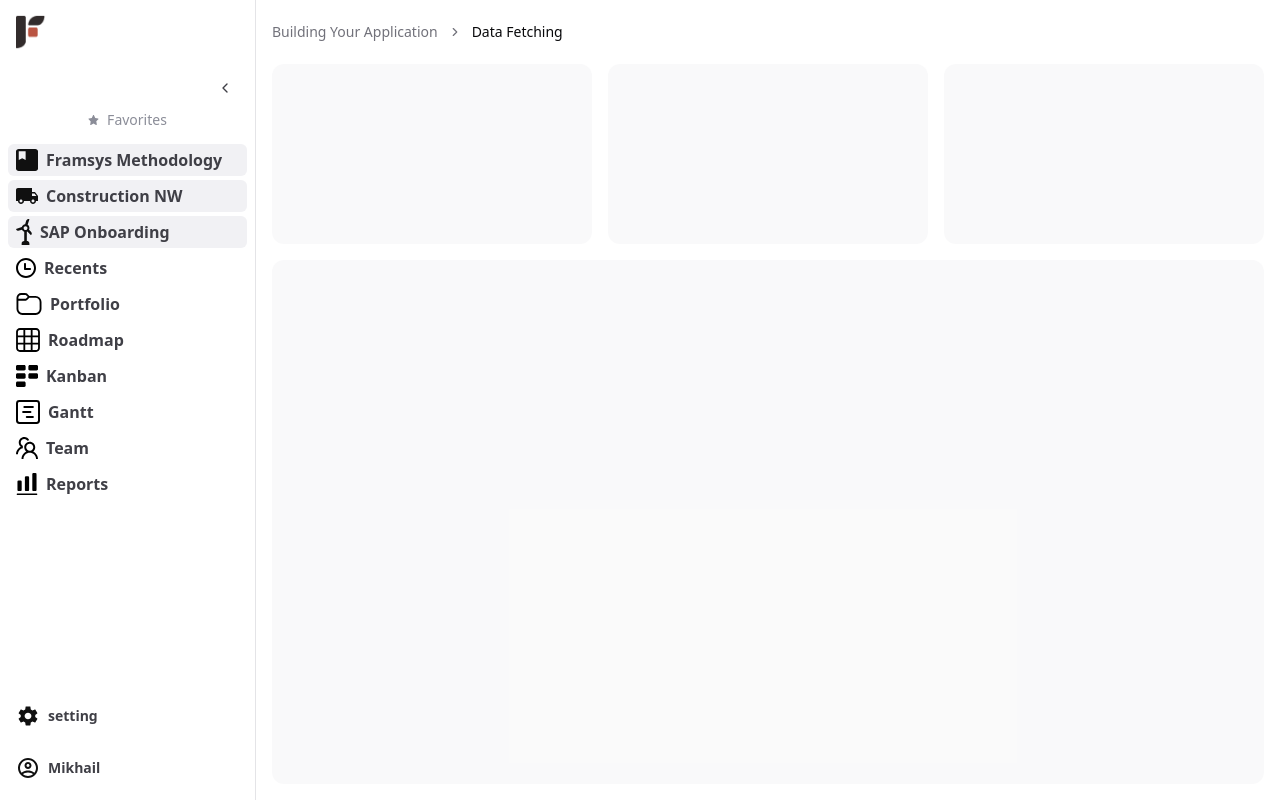
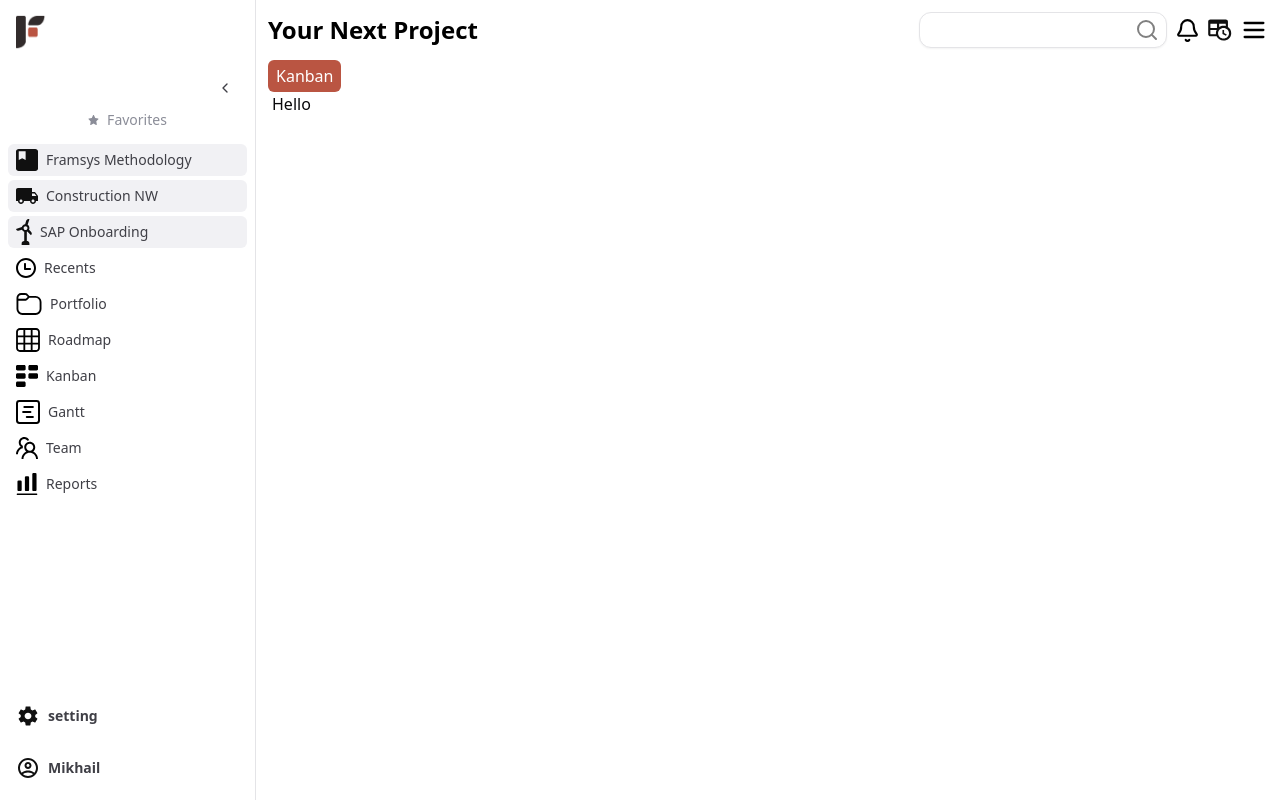
Before and after one commit to hmchnd/demo1, a React (Vite) app: page / in a window 1280 px wide. Built offline with nearby package versions, Linux system fonts and the light colour scheme.

Commit message:
working on header

```diff
--- a/src/components/nav-main.jsx
+++ b/src/components/nav-main.jsx
@@ -26,7 +26,7 @@ export function NavMain({
       <SidebarMenu>
         <SidebarMenuItem className="z-40">
           <SidebarMenuButton className="flex justify-end">
-          <SidebarTrigger />
+            <SidebarTrigger />
           </SidebarMenuButton>
         </SidebarMenuItem>
       </SidebarMenu>
@@ -41,9 +41,9 @@ export function NavMain({
             className="group/collapsible" >
             <SidebarMenuItem>
               <CollapsibleTrigger asChild>
-                <SidebarMenuButton tooltip={item.title} className={`${item.className} text-md`}>
+                <SidebarMenuButton tooltip={item.title} className={`${item.className} `}>
                   {item.icon && <img src={item.icon} />}
-                  <Link className="font-semibold" to={item?.url}>{item.title}</Link>
+                  <Link to={item?.url}>{item.title}</Link>
                 </SidebarMenuButton>
               </CollapsibleTrigger>
               <CollapsibleContent>
--- a/src/layouts/DashboardLayout.jsx
+++ b/src/layouts/DashboardLayout.jsx
@@ -7,38 +7,79 @@ import {
   BreadcrumbPage,
   BreadcrumbSeparator,
 } from "@/components/ui/breadcrumb"
+import { Input } from "@/components/ui/input"
 import { Separator } from "@/components/ui/separator"
 import {
   SidebarInset,
   SidebarProvider,
   SidebarTrigger,
 } from "@/components/ui/sidebar"
+import { Bell, Menu, Search } from "lucide-react"
 import { Outlet } from "react-router-dom"
+import calender from "@assets/icons/calender.svg"
 
 export default function DashboardLayout() {
   return (
     <SidebarProvider>
       <AppSidebar />
       <SidebarInset>
-        <header className="flex h-16 shrink-0 items-center gap-2 transition-[width,height] ease-linear group-has-[[data-collapsible=icon]]/sidebar-wrapper:h-12">
-          <div className="flex items-center gap-2 px-4">
-            {/* <SidebarTrigger className="-ml-1" />
-            <Separator orientation="vertical" className="mr-2 h-4" /> */}
-            <Breadcrumb>
-              <BreadcrumbList>
-                <BreadcrumbItem className="hidden md:block">
-                  <BreadcrumbLink href="#">
-                    Building Your Application
-                  </BreadcrumbLink>
-                </BreadcrumbItem>
-                <BreadcrumbSeparator className="hidden md:block" />
-                <BreadcrumbItem>
-                  <BreadcrumbPage>Data Fetching</BreadcrumbPage>
-                </BreadcrumbItem>
+        <header className="p-3">
+          <div className="flex justify-between items-center">
+            <h2 className="text-black text-2xl font-bold">Your Next Project</h2>
+            <div className="flex items-center gap-2">
+              <div className="relative">
+                <Input type="email" className="rounded-xl bg-[##F0F0F3] pr-8" />
+                <span className="absolute right-2 top-1/2 -translate-y-1/2">
+                  <Search className="text-[gray]" />
+                </span>
+              </div>
+              <div className="cursor-pointer">
+                <Bell className="text-black font-bold" size={25} />
+              </div>
+              <div className="cursor-pointer">
+                <img src={calender} alt="calender-icon" className="w-6 h-6" />
+              </div>
+              <div className="cursor-pointer">
+                <Menu className="text-black" size={28} />
+              </div>
+            </div>
+          </div>
+        </header>
+        <div className="px-3">
+          <button className="bg-[#BA5542] text-white px-2 py-1 rounded-md">Kanban</button>
+        </div>
+        {/* <header className="flex flex-1 h-16 shrink-0 items-center gap-2 transition-[width,height] ease-linear group-has-[[data-collapsible=icon]]/sidebar-wrapper:h-12">
+          <div className="flex items-center gap-2 px-4 w-100">
+            <SidebarTrigger className="-ml-1" />
+            <Separator orientation="vertical" className="mr-2 h-4" />
+            <Breadcrumb className="flex flex-grow">
+              <BreadcrumbList className="flex flex-grow">
+                <div className="flex justify-between flex-grow">
+                  <BreadcrumbItem className="hidden md:block">
+                    <h2 className="text-black text-2xl font-bold">Your Next Project</h2>
+                  </BreadcrumbItem>
+                  <div className="flex items-center gap-2">
+                    <div className="relative">
+                      <Input type="email" className="rounded-xl bg-[#8b8d982b] pr-8" />
+                      <span className="absolute right-2 top-1/2 -translate-y-1/2">
+                        <Search />
+                      </span>
+                    </div>
+                    <div className="cursor-pointer">
+                      <Bell className="text-black font-bold" size={25} />
+                    </div>
+                    <div className="cursor-pointer">
+                      <img src={calender} alt="calender-icon" />
+                    </div>
+                    <div className="cursor-pointer">
+                      <Menu className="text-black" size={25} />
+                    </div>
+                  </div>
+                </div>
               </BreadcrumbList>
             </Breadcrumb>
           </div>
-        </header>
+        </header>  */}
         <div className="flex flex-1 flex-col gap-4 p-4 pt-0">
           <Outlet />
         </div>
--- a/src/pages/Home.jsx
+++ b/src/pages/Home.jsx
@@ -1,12 +1,7 @@
 const Home = () => {
     return (
         <>
-            <div className="grid auto-rows-min gap-4 md:grid-cols-3" >
-                <div className="aspect-video rounded-xl bg-muted/50" />
-                <div className="aspect-video rounded-xl bg-muted/50" />
-                <div className="aspect-video rounded-xl bg-muted/50" />
-            </div >
-            <div className="min-h-[100vh] flex-1 rounded-xl bg-muted/50 md:min-h-min" />
+            <h1>Hello</h1>
         </>
     )
 }
```
Also changed, not shown: src/assets/icons/calender.svg (added).
